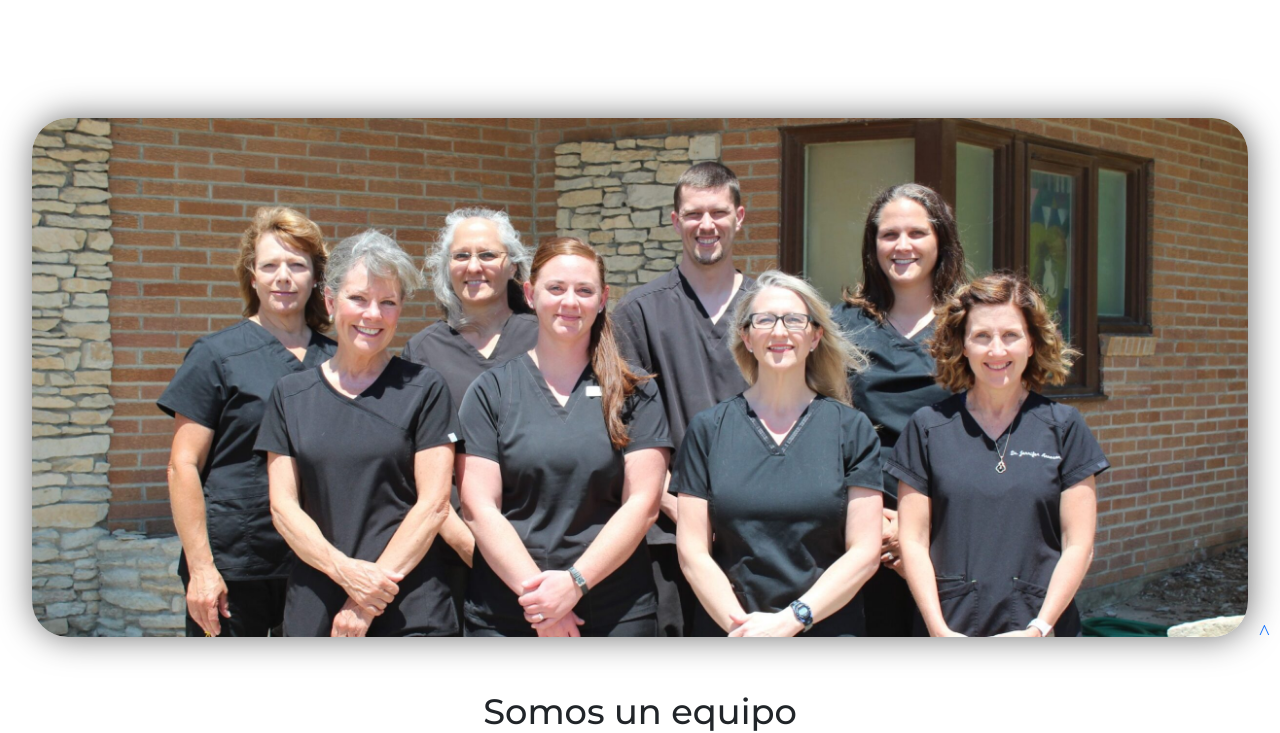
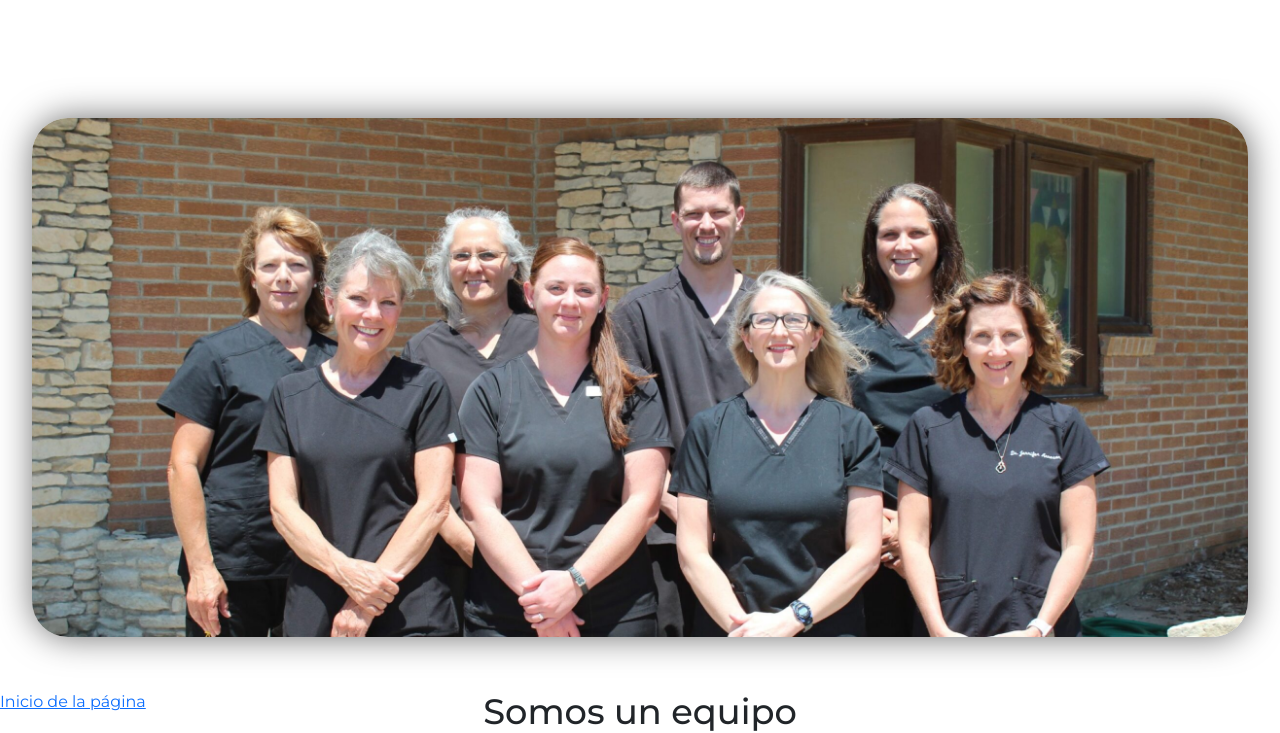
Before and after one commit to mmaappss2/first_repo, a website: page nosotros.html in a window 1280 px wide. Shown: the part 86-819 px from the top of the page. Drawn offline with nearby package versions, Linux system fonts and the light colour scheme; files that its build step writes are made by us from their sources.

Commit message:
cometario 12 13-oct

```diff
--- a/nosotros.html
+++ b/nosotros.html
@@ -71,8 +71,8 @@
         <!-- END header -->
         <div>
             <h2> Somos un equipo<br>de profesionales</h2>
-            <div class="scroll-container">
-                <a href="#top">˄</a>
+            <div class="al_fondo">
+                <a href="#top">Inicio de la página</a>
             </div>
             <div class="nosotros__container">
                 <img class="nosotros__container__img" src="/img/nosotros2.webp" alt="corriendo">
--- a/scss/style.scss
+++ b/scss/style.scss
@@ -283,3 +283,10 @@ footer p {
     font-size: 20px;
     text-decoration: none;
   }
+
+  .al_fondo {
+    position:-webkit-sticky;
+    position:sticky;
+    bottom:0;
+    border-color:red;
+  }
```
